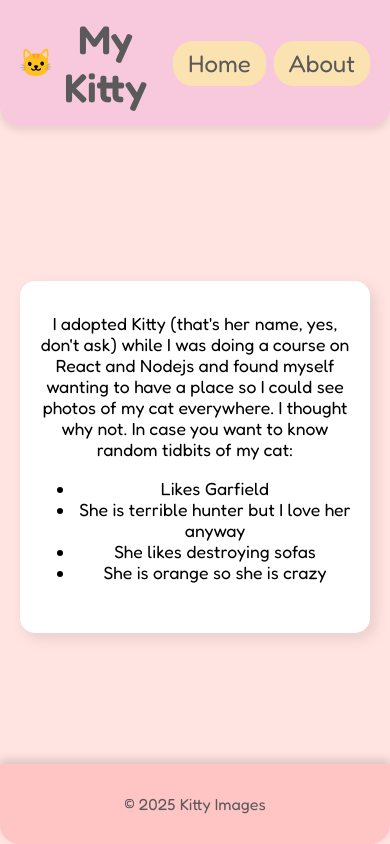
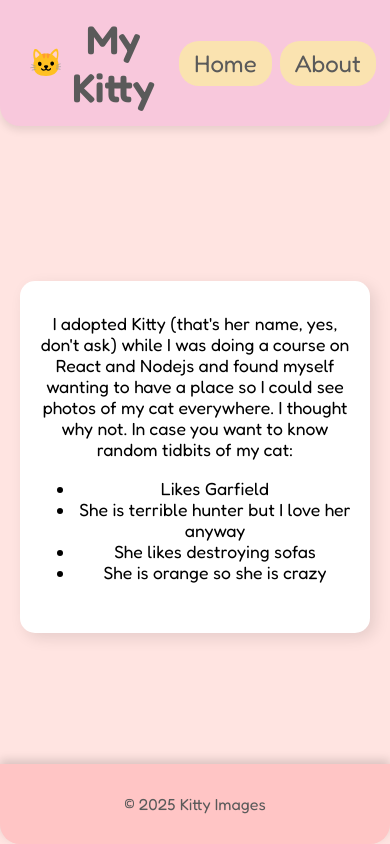
Before and after one commit to KarenSaraiMoralesMontiel/first-react, a React (Vite) app: page /about in a window 390 px wide. Built offline with nearby package versions, Linux system fonts and the light colour scheme; no server answers.

Commit message:
Added padding to header left section

```diff
--- a/src/index.css
+++ b/src/index.css
@@ -46,4 +46,8 @@
    button {
     font-size: .8em
 }
+
+.navbar-left {
+  margin-left: 10px; /* Less space on smaller screens */
 }
+}
```
